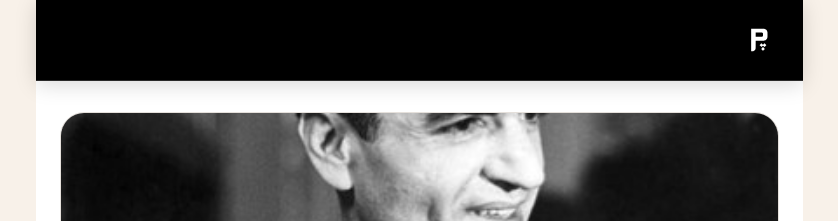
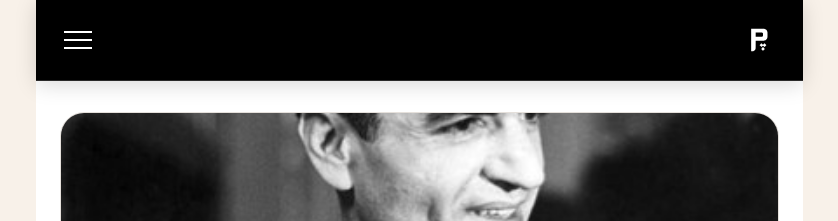
Before and after one commit to darkblog/darkblog.github.io, a Jekyll site: the page built from index.html, in a window 1280 px wide. Shown: the top 221 px of the page, without its empty margins (221-1059 px from the left). Built offline with Jekyll 4.4.1, drawn with Linux system fonts in a browser that asks for light colours.

Commit message:
Update default.html

```diff
--- a/_layouts/default.html
+++ b/_layouts/default.html
@@ -120,14 +120,31 @@
     }
     :root { --header-height: 5rem; --gap: clamp(1rem, 2vw, 2rem); --font-size-base: 1.125rem; }
     body { font-family: 'vazir', system-ui, -apple-system, sans-serif; font-weight: 400; background-color: #f8f1e9; color: #1e1b1a; line-height: 1.6; min-height: 100vh; display: flex; flex-direction: column; align-items: center; font-size: var(--font-size-base); -webkit-font-smoothing: antialiased; }
-    .page-wrapper { max-width: 767px; width: 100%; margin: 0 auto; display: flex; flex-direction: column; min-height: 100vh; background-color: white; }
+    .page-wrapper { max-width: 767px; width: 100%; margin: 0 auto; display: flex; flex-direction: column; min-height: 100vh; background-color: white; position: relative; }
     main { flex: 1; }
-    a:focus-visible, button:focus-visible { outline: 3px solid #2dd4bf; outline-offset: 2px; }
+    a:focus-visible, button:focus-visible, label:focus-visible { outline: 3px solid #2dd4bf; outline-offset: 2px; }
     .sr-only { position: absolute; width: 1px; height: 1px; padding: 0; margin: -1px; overflow: hidden; clip: rect(0, 0, 0, 0); white-space: nowrap; border: 0; }
     .site-header { position: fixed; top: 0; left: 0; right: 0; z-index: 50; background-color: #000000; border-bottom: 1px solid #2a2a2a; box-shadow: 0 4px 20px rgba(0, 0, 0, 0.15); font-size: inherit; max-width: 767px; margin: 0 auto; }
     .header-inner { margin: 0 auto; padding: 1.25rem clamp(1rem, 3vw, 1.5rem); display: flex; align-items: center; justify-content: flex-start; gap: var(--gap); }
     .brand { display: flex; align-items: center; text-decoration: none; color: white; flex-shrink: 0; font-size: inherit; }
     .brand img { height: 2.5rem; width: auto; display: block; }
+    .hamburger, .hamburger-footer { display: flex; flex-direction: column; gap: 0.375rem; background: none; border: none; padding: 0.25rem; cursor: pointer; flex-shrink: 0; font-size: inherit; touch-action: manipulation; }
+    .hamburger { margin-right: auto; }
+    .hamburger span, .hamburger-footer span { display: block; width: 1.75rem; height: 0.125rem; background-color: white; }
+    .mobile-nav-overlay { position: fixed; top: 0; left: 0; right: 0; bottom: 0; background-color: rgba(0, 0, 0, 0.6); z-index: 48; display: none; backdrop-filter: blur(4px); -webkit-backdrop-filter: blur(4px); }
+    .mobile-nav { position: fixed; top: 0; left: auto; right: max(0px, calc((100vw - 767px) / 2)); bottom: 0; width: min(300px, 80vw); background-color: #000000; padding: calc(var(--header-height) + 1.75rem) clamp(1rem, 3vw, 2rem) 2rem; z-index: 49; overflow-y: auto; box-shadow: -8px 0 30px rgba(0, 0, 0, 0.3); font-size: inherit; display: none; -ms-overflow-style: none; scrollbar-width: none; }
+    .mobile-nav::-webkit-scrollbar { display: none; }
+    .mobile-nav ul { display: flex; flex-direction: column; gap: 1.75rem; list-style: none; font-weight: 400; padding: 0; margin: 0; font-size: inherit; }
+    .mobile-nav a { color: white; text-decoration: none; display: block; padding: 0.5rem 0; border-bottom: 1px solid rgba(255, 255, 255, 0.05); font-size: inherit; }
+    .mobile-nav a:hover { color: #2dd4bf; }
+    #menu-toggle:checked ~ .mobile-nav-overlay { display: block; }
+    #menu-toggle:checked ~ .mobile-nav { display: block; }
+    #menu-toggle:checked ~ .site-header .hamburger span:nth-child(1),
+    #menu-toggle:checked ~ .site-footer .hamburger-footer span:nth-child(1) { transform: rotate(45deg) translate(5px, 5px); }
+    #menu-toggle:checked ~ .site-header .hamburger span:nth-child(2),
+    #menu-toggle:checked ~ .site-footer .hamburger-footer span:nth-child(2) { opacity: 0; }
+    #menu-toggle:checked ~ .site-header .hamburger span:nth-child(3),
+    #menu-toggle:checked ~ .site-footer .hamburger-footer span:nth-child(3) { transform: rotate(-45deg) translate(6px, -6px); }
     .main-content { padding-top: calc(var(--header-height) + 2rem); padding-bottom: 2.5rem; padding-left: clamp(1rem, 3vw, 1.5rem); padding-right: clamp(1rem, 3vw, 1.5rem); background-color: white; font-size: inherit; }
     .article-list { display: grid; grid-template-columns: 1fr; gap: var(--gap); list-style: none; padding: 0; }
     .article-item { background-color: white; border: 1px solid #e5e0db; border-radius: 1.5rem; overflow: hidden; display: flex; flex-direction: column; }
@@ -171,18 +188,48 @@
     .footer-logo { display: flex; align-items: center; }
     .footer-logo img { height: 2.5rem; width: auto; opacity: 0.9; display: block; }
     .footer-logo:hover img { opacity: 1; }
-    body.no-scroll { overflow: hidden; }
   </style>
 </head>
 <body>
   <div class="page-wrapper">
+    <input type="checkbox" id="menu-toggle" class="sr-only">
     <header class="site-header">
       <div class="header-inner">
         <a href="/" class="brand" aria-label="صفحه اصلی پاسگاه">
           <img src="/blog.svg" alt="لوگوی پاسگاه" width="40" height="40" fetchpriority="high">
         </a>
+        <label for="menu-toggle" class="hamburger" aria-label="باز و بسته کردن منو">
+          <span></span>
+          <span></span>
+          <span></span>
+        </label>
       </div>
     </header>
+    <label for="menu-toggle" class="mobile-nav-overlay"></label>
+    <nav class="mobile-nav" aria-label="منوی اصلی">
+      <ul>
+        {% if page.type == 'post' %}
+          {% assign current_post_id = page.id %}
+          {% for post in site.posts %}
+            {% if post.id != current_post_id %}
+              {% assign common_tags_count = 0 %}
+              {% for tag in post.tags %}
+                {% if page.tags contains tag %}
+                  {% assign common_tags_count = common_tags_count | plus: 1 %}
+                {% endif %}
+              {% endfor %}
+              {% if common_tags_count > 0 %}
+                <li><a href="{{ post.url | relative_url }}">{{ post.title | escape }}</a></li>
+              {% endif %}
+            {% endif %}
+          {% endfor %}
+        {% else %}
+          {% for post in site.posts limit: 5 %}
+            <li><a href="{{ post.url | relative_url }}">{{ post.title | escape }}</a></li>
+          {% endfor %}
+        {% endif %}
+      </ul>
+    </nav>
     <main class="main-content">
       {% if page.type == 'post' %}
       <article>
@@ -286,6 +333,11 @@
       <a href="/" class="footer-logo" aria-label="صفحه اصلی پاسگاه">
         <img src="/blog.svg" alt="لوگوی پاسگاه" width="40" height="40">
       </a>
+      <label for="menu-toggle" class="hamburger-footer" aria-label="باز و بسته کردن منو از فوتر">
+        <span></span>
+        <span></span>
+        <span></span>
+      </label>
     </footer>
   </div>
 </body>
```
